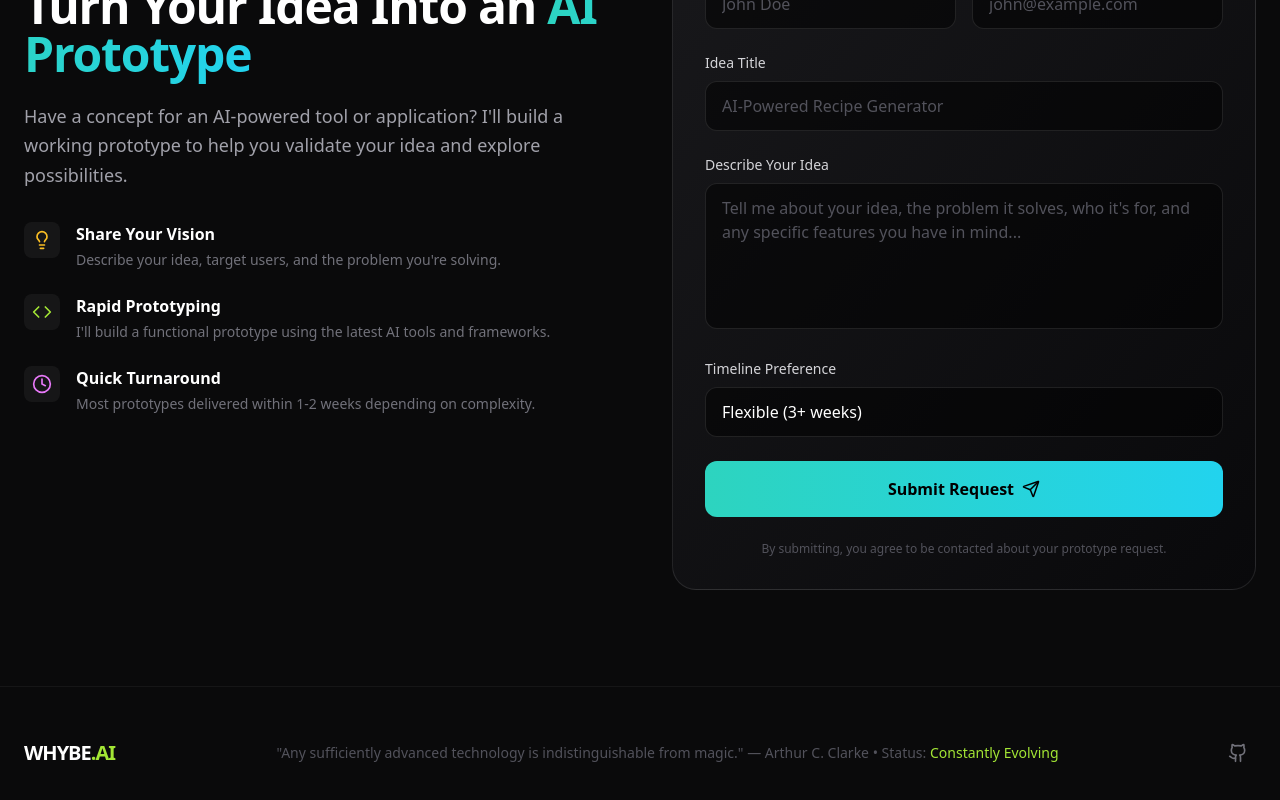
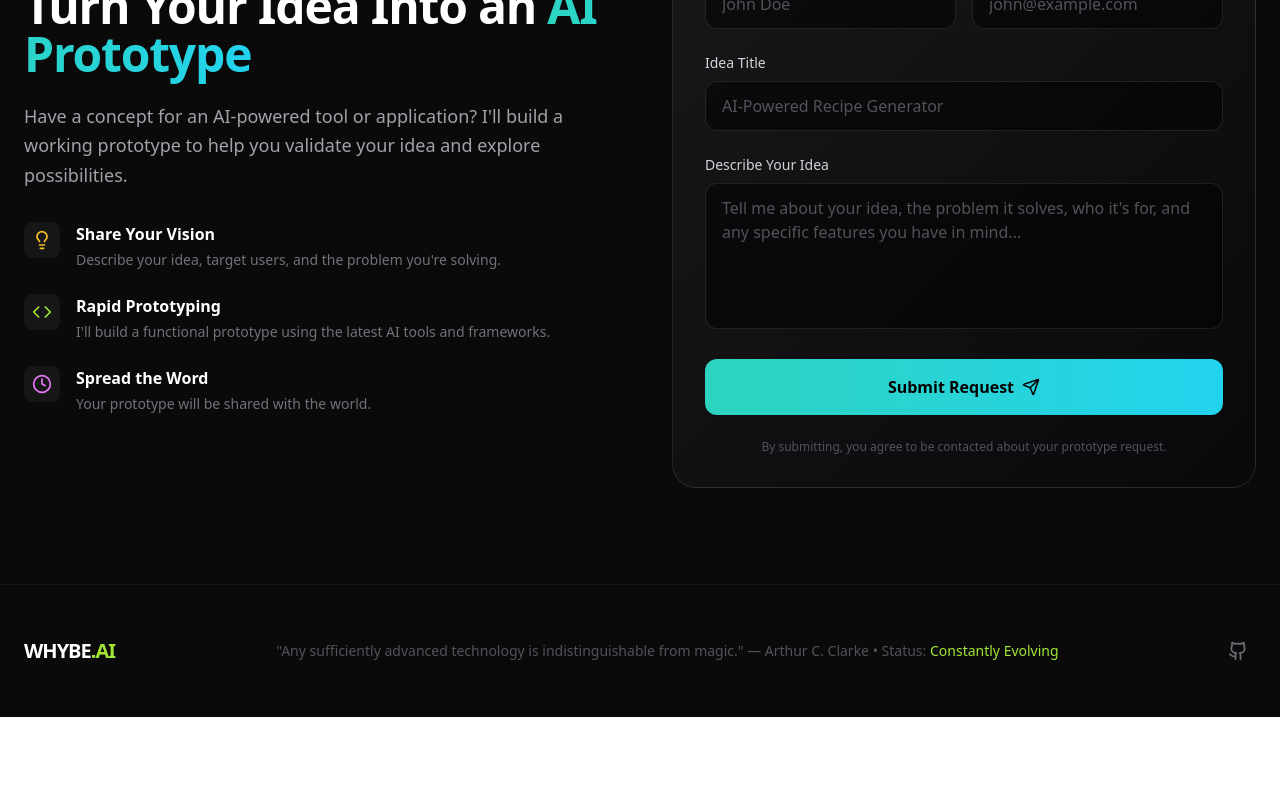
Before and after one commit to gordianknot-legacy/my-sandbox, a Next.js app: page / in a window 1280 px wide. Shown: the part 1634-2434 px from the top of the page. After the commit the page ends 2351 px from the top, so only its background shows below. Built offline with nearby package versions, Linux system fonts and the light colour scheme.

Commit message:
Update about me and remove timeline preferences

```diff
--- a/app/page.tsx
+++ b/app/page.tsx
@@ -305,8 +305,8 @@ export default function Home() {
                     <Clock size={20} className="text-fuchsia-400" />
                   </div>
                   <div>
-                    <h4 className="font-semibold mb-1">Quick Turnaround</h4>
-                    <p className="text-sm text-zinc-500">Most prototypes delivered within 1-2 weeks depending on complexity.</p>
+                    <h4 className="font-semibold mb-1">Spread the Word</h4>
+                    <p className="text-sm text-zinc-500">Your prototype will be shared with the world.</p>
                   </div>
                 </div>
               </div>
@@ -389,23 +389,6 @@ export default function Home() {
                     />
                   </div>
 
-                  <div>
-                    <label htmlFor="timeline" className="block text-sm font-medium text-zinc-300 mb-2">
-                      Timeline Preference
-                    </label>
-                    <select
-                      id="timeline"
-                      name="timeline"
-                      value={formData.timeline}
-                      onChange={handleInputChange}
-                      className="w-full px-4 py-3 bg-black/50 border border-white/10 rounded-xl text-white focus:outline-none focus:border-teal-400/50 focus:ring-1 focus:ring-teal-400/50 transition-all appearance-none cursor-pointer"
-                    >
-                      <option value="urgent">Urgent (1 week)</option>
-                      <option value="normal">Normal (2 weeks)</option>
-                      <option value="flexible">Flexible (3+ weeks)</option>
-                    </select>
-                  </div>
-
                   <button
                     type="button"
                     onClick={handleSubmit}
```
